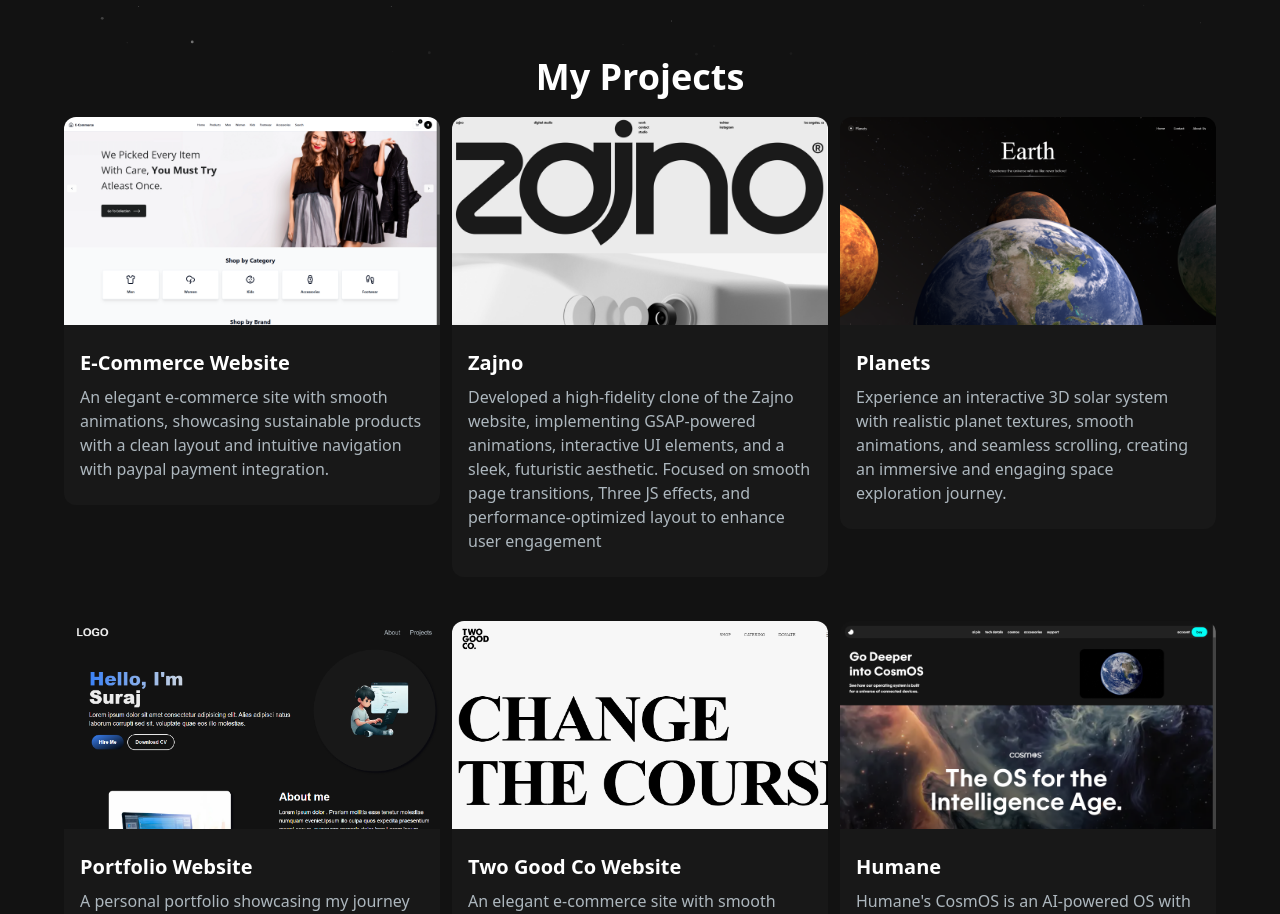
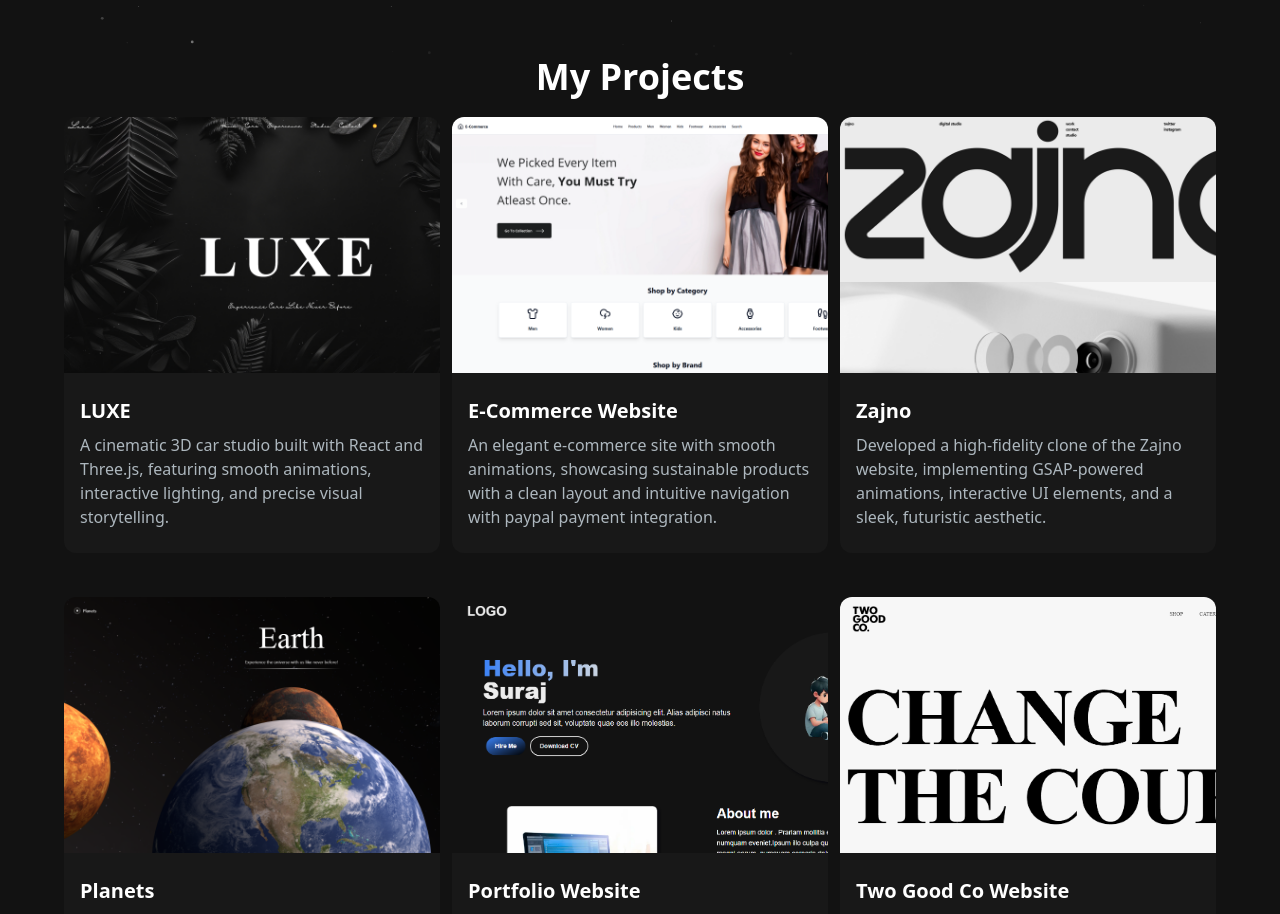
Before and after one commit to Surajjberaa/Portfolio-Project, a Next.js app: page / in a window 1280 px wide. Shown: the part 1024-1938 px from the top of the page. Built offline with nearby package versions, Linux system fonts and the light colour scheme.

Commit message:
Added new project and added resume for download

```diff
--- a/src/components/HeroSection.tsx
+++ b/src/components/HeroSection.tsx
@@ -9,6 +9,14 @@
 
 
 function HeroSection() {
+
+  const downloadCV = () => {
+    const link = document.createElement('a');
+    link.href = '/cv/resume.pdf'; // Path to your CV file in the public directory
+    link.download = 'resume.pdf'; // Name of the file that will be downloaded
+    link.click();
+  };
+
   return (
     <section>
         <div className='grid grid-cols-1 sm:grid-cols-12 mt-20'>
@@ -49,7 +57,7 @@
                   <button className='px-6 py-3 m-2 rounded-full font-semibold w-full sm:w-fit bg-gradient-to-br from-blue-500 to-black hover:bg-gradient-to-br hover:from-blue-800 text-white'>Hire Me</button>
                   </Link>
                   {/* <button className='px-6 py-3 m-1 rounded-full bg-transparent border-2 border-white hover:bg-[#181818] hover:text-white font-semibold w-full sm:w-fit'>Download CV</button> */}
-                  <ShimmerButton className=' m-2 rounded-full font-semibold   hover:bg-gradient-to-br hover:from-blue-900 text-white' background='#121212'>Download CV</ShimmerButton>
+                  <ShimmerButton className=' m-2 rounded-full font-semibold   hover:bg-gradient-to-br hover:from-blue-900 text-white' background='#121212' onClick={downloadCV}>Download CV</ShimmerButton>
                 </div>
             </div>
             <div className='col-span-5 sm:block hidden place-self-center mt-4 lg:mt-0'>
--- a/src/components/ProjectCard.tsx
+++ b/src/components/ProjectCard.tsx
@@ -5,7 +5,7 @@
 const ProjectCard = ({imgUrl, title, description, gitUrl, previewUrl}: any) =>{
   return (
     <div>
-        <div className='h-32 w-full md:h-52 relative rounded-t-xl group m-0'
+        <div className='h-32 w-full md:h-64 relative rounded-t-xl group m-0'
         style={{background: `url(${imgUrl})`, backgroundSize: 'cover', backgroundRepeat: "no-repeat"}}
         >
             <div className='overlay items-center justify-center absolute top-0 left-0 h-full w-full bg-[#181818] bg-opacity-0 hidden group-hover:flex group-hover:bg-opacity-60 transition-all duration-600'>
--- a/src/components/ProjectSection.tsx
+++ b/src/components/ProjectSection.tsx
@@ -5,6 +5,15 @@
 const projectsData = [
     {
         id: 1,
+        title: "LUXE",
+        description: "A cinematic 3D car studio built with React and Three.js, featuring smooth animations, interactive lighting, and precise visual storytelling.",
+        image: "/images/Luxe.png",
+        tag: ["All", "Web"],
+        gitUrl: "https://github.com/Surajjberaa/Luxe",
+        previewUrl: "https://luxe-liard.vercel.app/"
+    },
+    {
+        id: 2,
         title: "E-Commerce Website",
         description: "An elegant e-commerce site with smooth animations, showcasing sustainable products with a clean layout and intuitive navigation with paypal payment integration.",
         image: "/images/Ecom.png",
@@ -13,16 +22,16 @@
         previewUrl: "https://e-commerce-xi-pearl.vercel.app/"
     },
     {
-        id: 2,
+        id: 3,
         title: "Zajno",
-        description: "Developed a high-fidelity clone of the Zajno website, implementing GSAP-powered animations, interactive UI elements, and a sleek, futuristic aesthetic. Focused on smooth page transitions, Three JS effects, and performance-optimized layout to enhance user engagement",
+        description: "Developed a high-fidelity clone of the Zajno website, implementing GSAP-powered animations, interactive UI elements, and a sleek, futuristic aesthetic.",
         image: "/images/Zajno.png",
         tag: ["All", "Web"],
         gitUrl: "https://github.com/Surajjberaa/zajno",
         previewUrl: "https://zajno-black.vercel.app/"
     },
     {
-        id: 3,
+        id: 4,
         title: "Planets",
         description: "Experience an interactive 3D solar system with realistic planet textures, smooth animations, and seamless scrolling, creating an immersive and engaging space exploration journey.",
         image: "/images/Planets.png",
@@ -31,7 +40,7 @@
         previewUrl: "https://planets-seven-psi.vercel.app/"
     },
     {
-        id: 4,
+        id: 5,
         title: "Portfolio Website",
         description: "A personal portfolio showcasing my journey in web development, featuring projects, skills, and ongoing learning. Built to highlight my passion for technology and hands-on experience.",
         image: "/images/portfolio.png",
@@ -40,7 +49,7 @@
         previewUrl: "https://portfolio-project-surajs-projects-0f14f766.vercel.app/"
     },
     {
-        id: 5,
+        id: 6,
         title: "Two Good Co Website",
         description: "An elegant e-commerce site with smooth animations, showcasing sustainable products with a clean layout and intuitive navigation.",
         image: "/images/Two-good.png",
@@ -49,7 +58,7 @@
         previewUrl: "https://surajjberaa.github.io/Two-Good-Co/"
     },
     {
-        id: 6,
+        id: 7,
         title: "Humane",
         description: "Humane's CosmOS is an AI-powered OS with intelligent agents, enabling seamless, context-aware interactions through voice, touch, text, gestures, and vision.",
         image: "/images/Humane.png",
@@ -58,7 +67,7 @@
         previewUrl: "https://humane-clone.vercel.app/"
     },
     {
-        id: 7,
+        id: 8,
         title: "Music School Website",
         description: "Music school website with smooth animations, showcasing courses, instructors, and programs in a user-friendly design.",
         image: "/images/Music.png",
@@ -67,7 +76,7 @@
         previewUrl: "https://music-school-ashen.vercel.app/"
     },
     {
-        id: 8,
+        id: 9,
         title: "Medium Blogging Website",
         description: "A clean and user-friendly blogging platform inspired by Medium, designed for seamless reading and writing experiences. Built with responsive design and optimized for content creators.",
         image: "/images/medium.png",
```
Also changed, not shown: public/images/Luxe.png (added), 1 other file (tests, documents, lock files or other folders).
